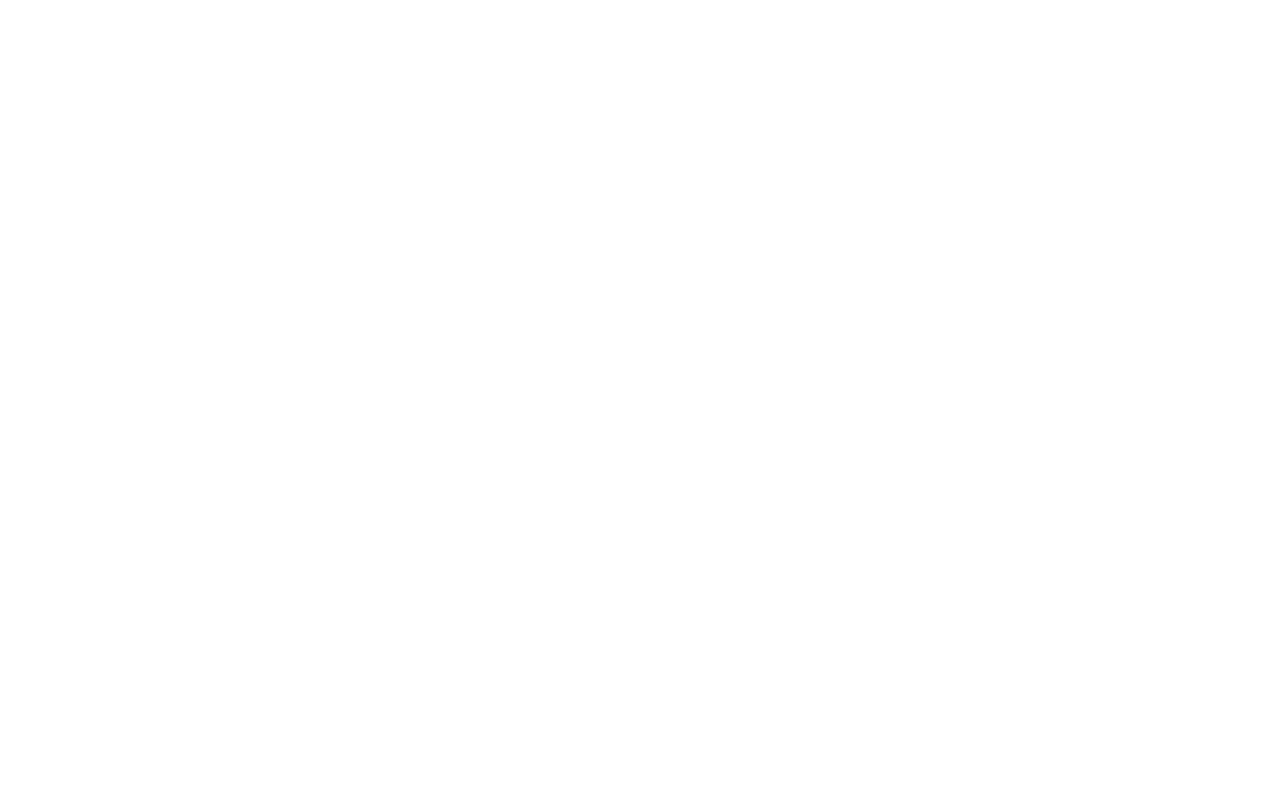
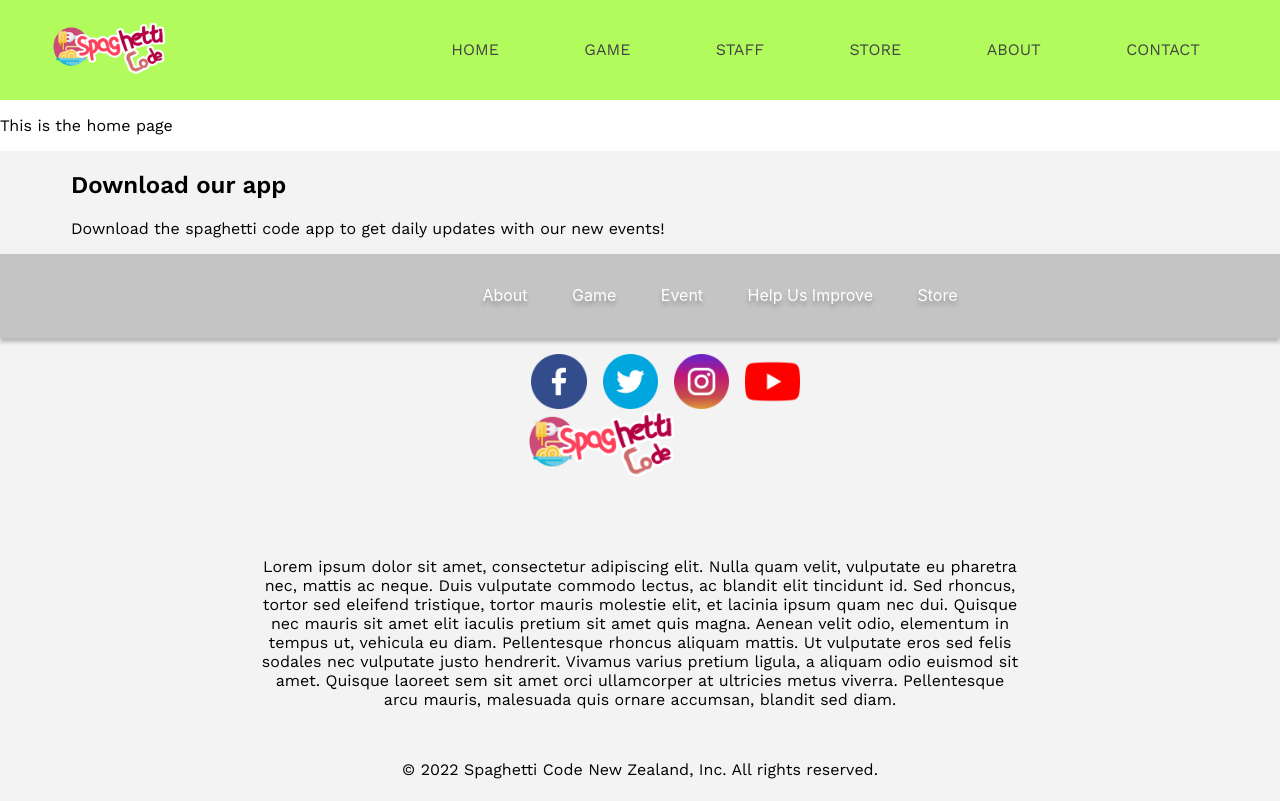
Before and after one commit to zagiri/GameDev, a PHP site: page /staff.html in a window 1280 px wide. Before the commit the page is empty. Run offline with PHP 8.4, Linux system fonts and the light colour scheme; some web fonts are replaced.

Commit message:
polishing store

```diff
--- a/staff.html
+++ b/staff.html
@@ -2,9 +2,73 @@
 <html lang="en">
 <head>
     <meta charset="UTF-8">
-    <title>Title</title>
+    <link rel=" stylesheet" href="stylesheet.css">
+    <title>Amazing wow</title>
 </head>
 <body>
+<header>
+    <div class="container">
+        <a href="index.html">
+            <img src="/assets/logoPNG.png" alt="logo" class="logo">
+        </a>
+        <nav>
+            <ul>
+                <li><a href="index.html">Home</a></li>
+                <li><a href="game.html">Game</a></li>
+                <li><a href="staff.html">Staff</a></li>
+                <li><a href="store.html">Store</a></li>
+                <li><a href="about.html">About</a></li>
+                <li><a href="contact.html">Contact</a></li>
+            </ul>
+        </nav>
+    </div>
+</header>
 
+<!-- Body  -->
+<p> This is the home page</p>
+
+
+
+
+
+
+
+
+
+
+
+<!-- Body  -->
+<footer>
+    <!-- footer section -->
+    <div class="footer">
+        <ul>
+            <li><strong><h2>Download our app</h2></strong></li>
+            <li>Download the spaghetti code app to get daily updates with our new events!</li>
+        </ul>
+        <div id="footer-links">
+            <ul>
+                <li>About</li>
+                <li>Game</li>
+                <li>Event</li>
+                <li>Help Us Improve</li>
+                <li>Store</li>
+            </ul>
+        </div>
+        <div id="footer-sign">
+            <ul>
+                <li><img src="/assets/facebook.png"></li>
+                <li><img src="/assets/twitter.png"></li>
+                <li><img src="/assets/instagram.png"></li>
+                <li><img src="/assets/youtube.png"></li>
+            </ul>
+            <img id="img-container" src="/assets/logoPNG.png">
+            <div id="footer-paragraph">
+                <p>Lorem ipsum dolor sit amet, consectetur adipiscing elit. Nulla quam velit, vulputate eu pharetra nec, mattis ac neque. Duis vulputate commodo lectus, ac blandit elit tincidunt id. Sed rhoncus, tortor sed eleifend tristique, tortor mauris molestie elit, et lacinia ipsum quam nec dui. Quisque nec mauris sit amet elit iaculis pretium sit amet quis magna. Aenean velit odio, elementum in tempus ut, vehicula eu diam. Pellentesque rhoncus aliquam mattis. Ut vulputate eros sed felis sodales nec vulputate justo hendrerit. Vivamus varius pretium ligula, a aliquam odio euismod sit amet. Quisque laoreet sem sit amet orci ullamcorper at ultricies metus viverra. Pellentesque arcu mauris, malesuada quis ornare accumsan, blandit sed diam.</p>
+                <br />
+                <p> &copy; 2022 Spaghetti Code New Zealand, Inc. All rights reserved.</p>
+            </div>
+        </div>
+    </div>
+</footer>
 </body>
 </html>
--- a/store.html
+++ b/store.html
@@ -53,7 +53,6 @@
     </header>
 
     <!-- Body  -->
-    <p> This is the store page</p>
 
         <section class="shop content-section">
             <h2 class="section-title">Browse Games</h2>
--- a/stylesheet.css
+++ b/stylesheet.css
@@ -276,7 +276,7 @@
     grid-template-columns: repeat(auto-fill, minmax(220px,auto));
     grid-template-columns: repeat(auto-fill, minmax(250px,1fr));
     width: 78%;
-    height: 1000px;
+    height: auto;
     margin: 0 auto;
 
 }
@@ -293,6 +293,7 @@
     box-shadow: 3px 3px 6px -1px rgba(0,0,0,0.75);
     -webkit-box-shadow: 3px 3px 6px -1px rgba(0,0,0,0.75);
     -moz-box-shadow: 3px 3px 6px -1px rgba(0,0,0,0.75);
+    transition: 0.3s;
 }
 
 .shop-item:hover {
@@ -340,10 +341,12 @@
     font-family: 'Anton', sans-serif;
     font-size: 20px;
     cursor: pointer;
+    transition: 0.3s;
 }
 
 .shop-item-button:hover {
     background: hsl(249,32%, 17%);
+    transition: 0.3s;
 }
 
 
```
